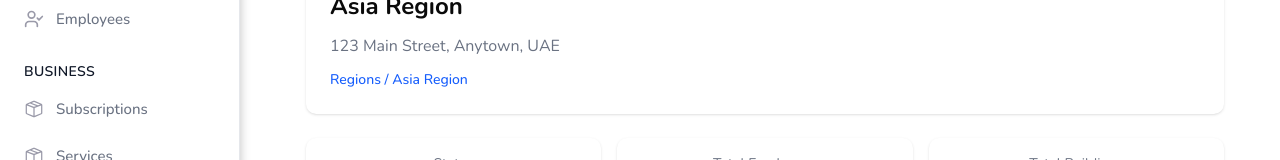
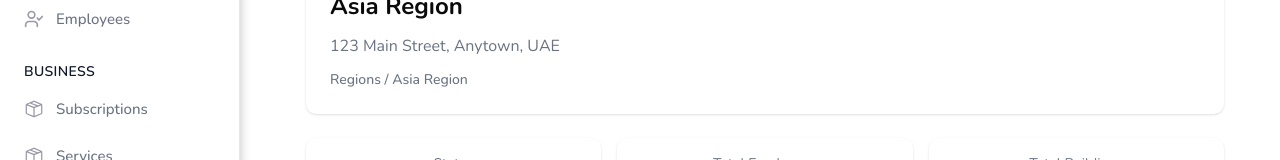
Before and after one commit to Alamin10231/CleanupSoftware, a React (Vite) app: page /regiondashboard in a window 1280 px wide. Shown: the part 242-402 px from the top of the page. Built offline with nearby package versions, Linux system fonts and the light colour scheme.

Commit message:
building task done

```diff
--- a/src/Page/employee-dashboard/building-tasks.tsx
+++ b/src/Page/employee-dashboard/building-tasks.tsx
@@ -46,7 +46,7 @@ export default function RegionDashboard() {
   </p>
 
   {/* Breadcrumb */}
-  <p className="text-sm text-blue-600 font-medium">
+  <p className="text-sm text-gray-500 font-medium">
     Regions / Asia Region
   </p>
 </div>
```
